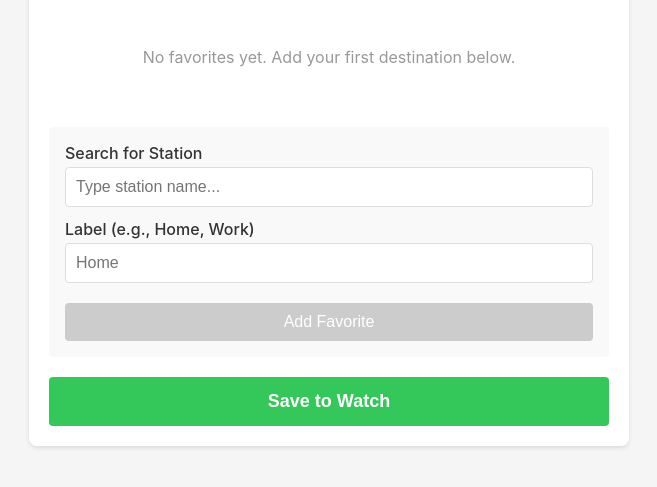
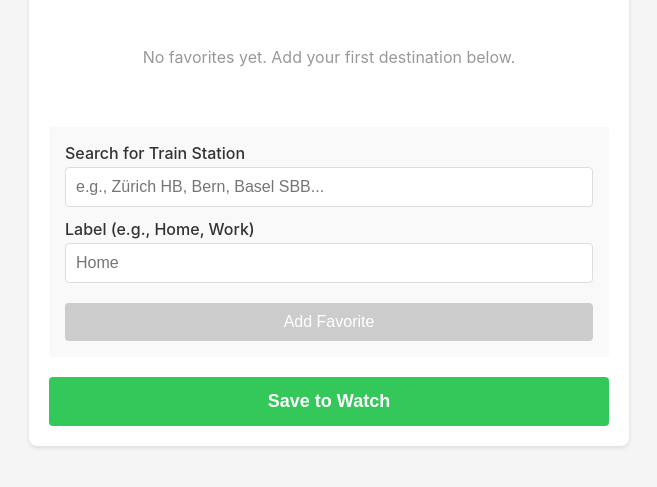
Before and after one commit to albertgstoehl/pebble-sbb, a website: page docs/config.html in a window 1280 px wide. Shown: the part 113-600 px from the top of the page, without its empty margins (311-968 px from the left). Drawn offline with Linux system fonts and the light colour scheme.

Commit message:
fix: clarify that only train stations (not addresses) can be saved
Updated placeholder text to make it clear users should search
for train stations like 'Zürich HB', not addresses.

```diff
--- a/docs/config.html
+++ b/docs/config.html
@@ -189,8 +189,8 @@
 
         <div class="add-section">
             <div class="form-group">
-                <label for="stationSearch">Search for Station</label>
-                <input type="text" id="stationSearch" placeholder="Type station name...">
+                <label for="stationSearch">Search for Train Station</label>
+                <input type="text" id="stationSearch" placeholder="e.g., Zürich HB, Bern, Basel SBB...">
                 <div id="autocompleteResults" class="autocomplete-results"></div>
             </div>
             <div class="form-group">
```
